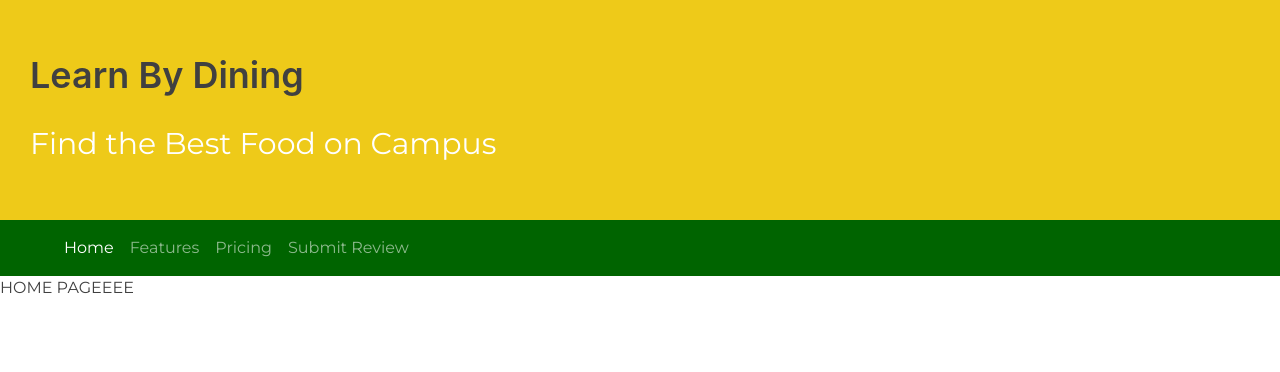
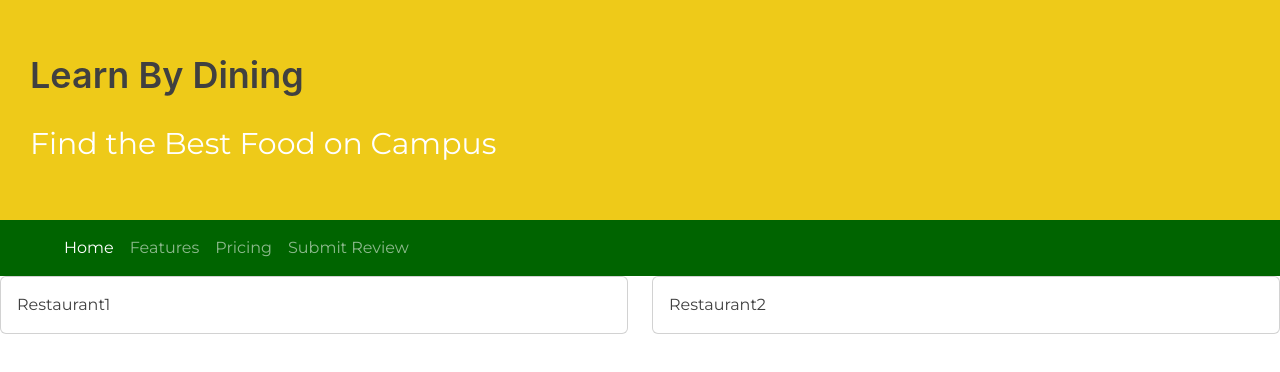
Before and after one commit to domdavidson251/307, a React (Create React App) app in the folder frontend/: page / in a window 1280 px wide. Shown: the top 372 px of the page. Built offline with nearby package versions, Linux system fonts and the light colour scheme.

Commit message:
cards added to homepage

```diff
--- a/frontend/src/App.js
+++ b/frontend/src/App.js
@@ -28,8 +28,25 @@ function App() {
   return (
     <div>
       <HeaderComp></HeaderComp>
-      <div>
-        <p>HOME PAGEEEE</p>
+      <div class="row">
+        <div class="col-sm-6">
+        <div class="card">
+          {//<img class="card-img-top" src="..." alt="Card image cap">
+}
+          <div class="card-body">
+            <p class="card-text">Restaurant1</p>
+          </div>
+        </div>
+        </div>
+        <div class="col-sm-6">
+        <div class="card">
+          {//<img class="card-img-top" src="..." alt="Card image cap">
+}
+          <div class="card-body">
+            <p class="card-text">Restaurant2</p>
+          </div>
+        </div>
+        </div>
       </div>
     </div>
   );
--- a/frontend/src/submit-review.js
+++ b/frontend/src/submit-review.js
@@ -49,7 +49,7 @@ function SubmitReview() {
     <div>
       <HeaderComp></HeaderComp>
       <div className="container">
-      <Form handleSubmit={updateList} />
+        <Form handleSubmit={updateList} />
       </div>
     </div>
   )
```
